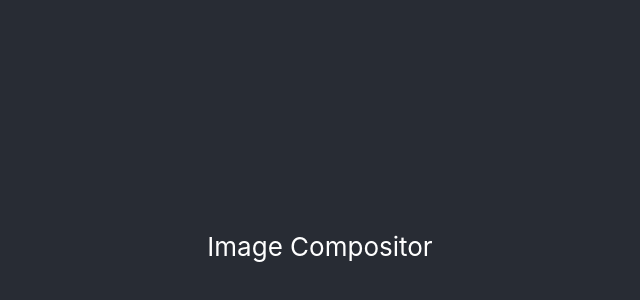
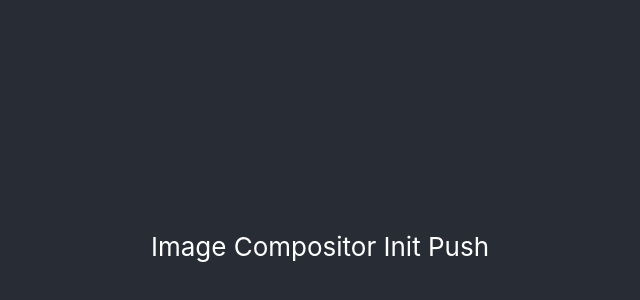
Before and after one commit to shaunyee/imageCompositer, a React (Create React App) app: page / in a window 1280 px wide. Shown: the part 154-454 px from the top of the page, without its empty margins (320-960 px from the left). Built offline with nearby package versions, Linux system fonts and the light colour scheme.

Commit message:
inital commit

```diff
--- a/src/App.js
+++ b/src/App.js
@@ -5,6 +5,7 @@ function App() {
     <div className="App">
       <header className="App-header">
         Image Compositor
+        Init Push
       </header>
     </div>
   );
```
